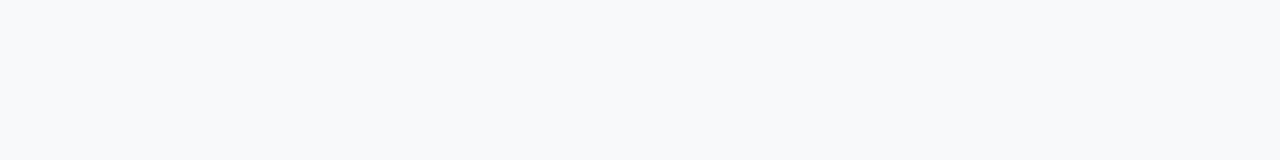
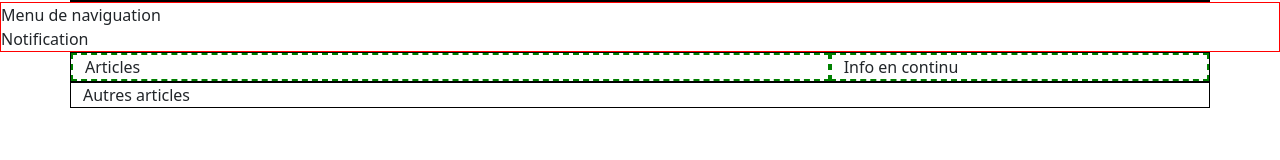
Before and after one commit to michbat/css_bootstrap_project, a website built with Vite: page index.html in a window 1280 px wide. Built offline with nearby package versions, Linux system fonts and the light colour scheme.

Commit message:
Installation of fontawesome via npm

```diff
--- a/index.html
+++ b/index.html
@@ -2,16 +2,33 @@
 <html lang="fr">
   <head>
     <meta charset="UTF-8" />
-    <link rel="icon" type="image/svg+xml" href=""/>
+    <link rel="icon" type="image/svg+xml" href="" />
     <meta name="viewport" content="width=device-width, initial-scale=1.0" />
-    <title>Vite + Bootstrap</title>
+    <title>Franze 24</title>
   </head>
   <body>
     <!-- Votre contenu HTML ici avec autocomplétion complète ! -->
-    <div class="container mt-5">
 
+    <div class="container">
+      <div class="row">
+        <div class="col-4"></div>
+        <div class="col-4"></div>
+        <div class="col-4"></div>
 
+      </div>
+    </div>
+    <div class="container_fluid">
+      Menu de naviguation <br />
+      Notification
+    </div>
 
+    <div class="container">
+      <div class="row">
+        <div class="col-8 articles">Articles</div>
+        <div class="col-4 info_continu">Info en continu</div>
+      </div>
+    </div>
+    <div class="container">Autres articles</div>
 
     <!-- JavaScript -->
     <script type="module" src="/src/main.js"></script>
--- a/notes.txt
+++ b/notes.txt
@@ -1,6 +1,6 @@
------------------------------------
-Project Boostrap : FRance 24 clone
------------------------------------
+----------------------------
+Project Boostrap : Franze 24
+----------------------------
 
 
 - npm create vite@latest . -- --template vanilla: This command initializes a new Vite project in the current directory using the vanilla JavaScript template.
--- a/package.json
+++ b/package.json
@@ -12,6 +12,7 @@
     "vite": "^7.2.4"
   },
   "dependencies": {
+    "@fortawesome/fontawesome-free": "^7.1.0",
     "@popperjs/core": "^2.11.8",
     "bootstrap": "^5.3.8"
   }
--- a/src/main.js
+++ b/src/main.js
@@ -1,6 +1,9 @@
 // Import Bootstrap CSS and JS
 import * as bootstrap from 'bootstrap'
 import 'bootstrap/dist/css/bootstrap.min.css'
+
+// Import FontAwesome
+import '@fortawesome/fontawesome-free/css/all.min.css'
 
 // Import custom styles
 import './style.css'
--- a/src/style.css
+++ b/src/style.css
@@ -1,16 +1,15 @@
 /* Styles personnalisés pour votre projet */
 /* Bootstrap est déjà importé dans main.js */
 
-body {
-  background-color: #f8f9fa;
+.container {
+  border: 1px solid black;
 }
 
-.card {
-  transition: transform 0.2s;
-  box-shadow: 0 2px 4px rgba(0, 0, 0, 0.1);
+.container_fluid {
+  border: 1px solid red;
 }
 
-.card:hover {
-  transform: translateY(-5px);
-  box-shadow: 0 4px 8px rgba(0, 0, 0, 0.15);
+.articles,
+.info_continu {
+  border: 2px dashed green;
 }
```
Also changed, not shown: 1 other file.
